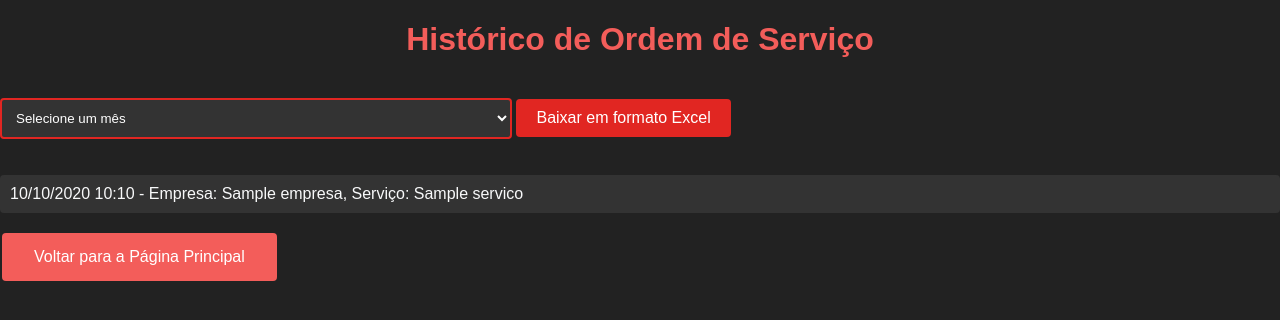
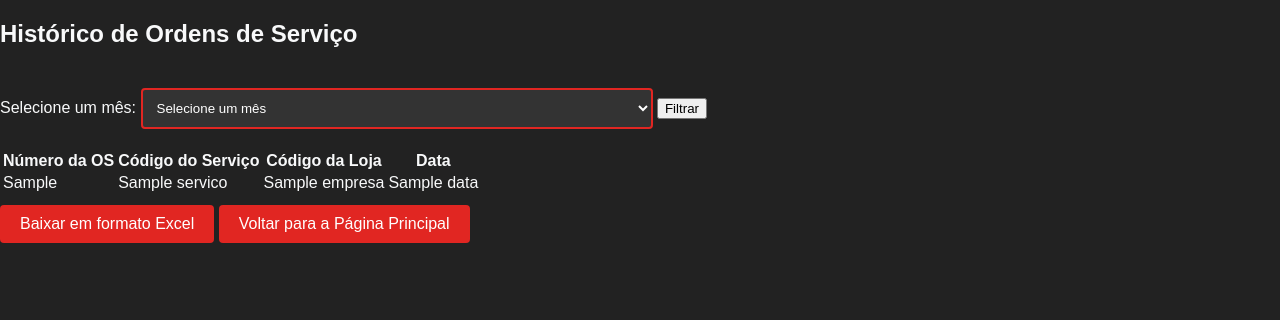
Before and after one commit to Brakister/Projeto-int-002, a Django app: template pages/templates/pages/ordem_servico/historico_ordem_servico.html in a window 1280 px wide. Shown: the top 320 px of the page. Run offline with Django 3.2, Linux system fonts and the light colour scheme; the template is opened without the code that fills it: most values are stand-ins (such as "Sample title", 1, 10 or a date in 2020).

Commit message:
concerto no horario e melhora da visualização dos dados

```diff
--- a/pages/models.py
+++ b/pages/models.py
@@ -19,6 +19,7 @@ class Servico(models.Model):
 
 
 class EmissaoOrdemServico(models.Model):
+    numero_os = models.CharField(max_length=20)
     empresa = models.CharField(max_length=100)
     servico = models.CharField(max_length=100)
     produto = models.CharField(max_length=100)
--- a/pages/templates/pages/ordem_servico/historico_ordem_servico.html
+++ b/pages/templates/pages/ordem_servico/historico_ordem_servico.html
@@ -56,7 +56,10 @@ li {
     <title>Histórico de Ordem de Serviço</title>
 </head>
 <body>
-    <h1>Histórico de Ordem de Serviço</h1>
+    <h2>Histórico de Ordens de Serviço</h2>
+
+<form method="GET" action="{% url 'historico_ordem_servico' %}">
+    <label for="mes">Selecione um mês:</label>
     <select onchange="window.location.href=this.value;">
         <option value="">Selecione um mês</option>
         <option value="{% url 'historico_ordem_servico' mes=1 %}">Janeiro</option>
@@ -72,17 +75,38 @@ li {
         <option value="{% url 'historico_ordem_servico' mes=11 %}">Novembro</option>
         <option value="{% url 'historico_ordem_servico' mes=12 %}">Dezembro</option>
     </select>
-    <a href="{% url 'baixar_excel' mes=mes %}">Baixar em formato Excel</a>
-    <ul>
+    <button type="submit">Filtrar</button>
+</form>
+
+<table>
+    <thead>
+        <tr>
+            <th>Número da OS</th>
+            <th>Código do Serviço</th>
+            <th>Código da Loja</th>
+            <th>Data</th>
+        </tr>
+    </thead>
+    <tbody>
         {% for ordem in ordens_servico %}
-            <li>
-                {{ ordem.data|date:"d/m/Y H:i" }} - Empresa: {{ ordem.empresa }}, Serviço: {{ ordem.servico }}
-            </li>
+        <tr>
+            <td>{{ ordem.numero_os }}</td>
+            <td>{{ ordem.servico }}</td> <!-- Acessando o ID do serviço -->
+            <td>{{ ordem.empresa }}</td --> <!-- Acessando o ID da loja -->
+            <td>{{ ordem.data }}</td>
+        </tr>
         {% empty %}
-            <li>Nenhuma Ordem de Serviço encontrada.</li>
+        <tr>
+            <td colspan="4">Nenhuma ordem de serviço encontrada.</td>
+        </tr>
         {% endfor %}
-    </ul>
-    <a href="{% url 'home' %}" class="btn btn-secondary">Voltar para a Página Principal</a>
+    </tbody>
+</table>
+<a href="{% url 'baixar_excel' mes=mes %}">Baixar em formato Excel</a>
+
+<a href="{% url 'home' %}">Voltar para a Página Principal</a>
+
+
 
 </body>
 </html>
--- a/pages/views.py
+++ b/pages/views.py
@@ -67,7 +67,11 @@ def historico_ordem_servico(request, mes=None):
         ordens_servico = EmissaoOrdemServico.objects.all()
         mes = 1
         ordens_servico = EmissaoOrdemServico.objects.filter(data__month=mes)
-    return render(request, 'pages/ordem_servico/historico_ordem_servico.html', {'ordens_servico': ordens_servico, 'mes': mes})
+
+    return render(request, 'pages/ordem_servico/historico_ordem_servico.html', {
+        'ordens_servico': ordens_servico,
+        'mes': mes
+    })
 
 def emitir_planilha(request, mes, ano):
 
--- a/prototipo/settings.py
+++ b/prototipo/settings.py
@@ -107,7 +107,7 @@ AUTH_PASSWORD_VALIDATORS = [
 
 LANGUAGE_CODE = 'en-us'
 
-TIME_ZONE = 'UTC'
+TIME_ZONE = 'America/Sao_Paulo'
 
 USE_I18N = True
 
```
Also changed, not shown: db.sqlite3, pages/migrations/0003_emissaoordemservico_numero_os.py (added).
